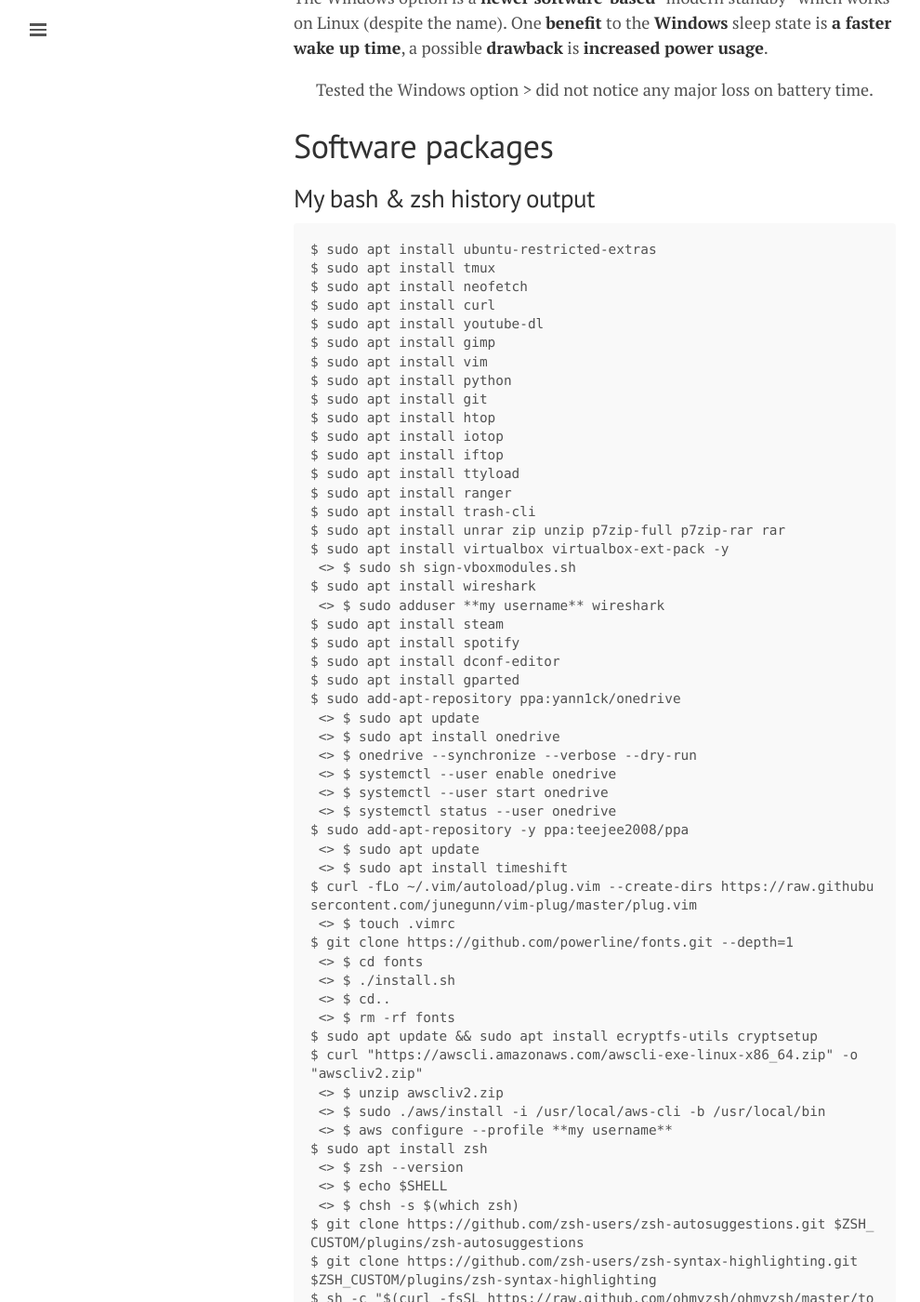
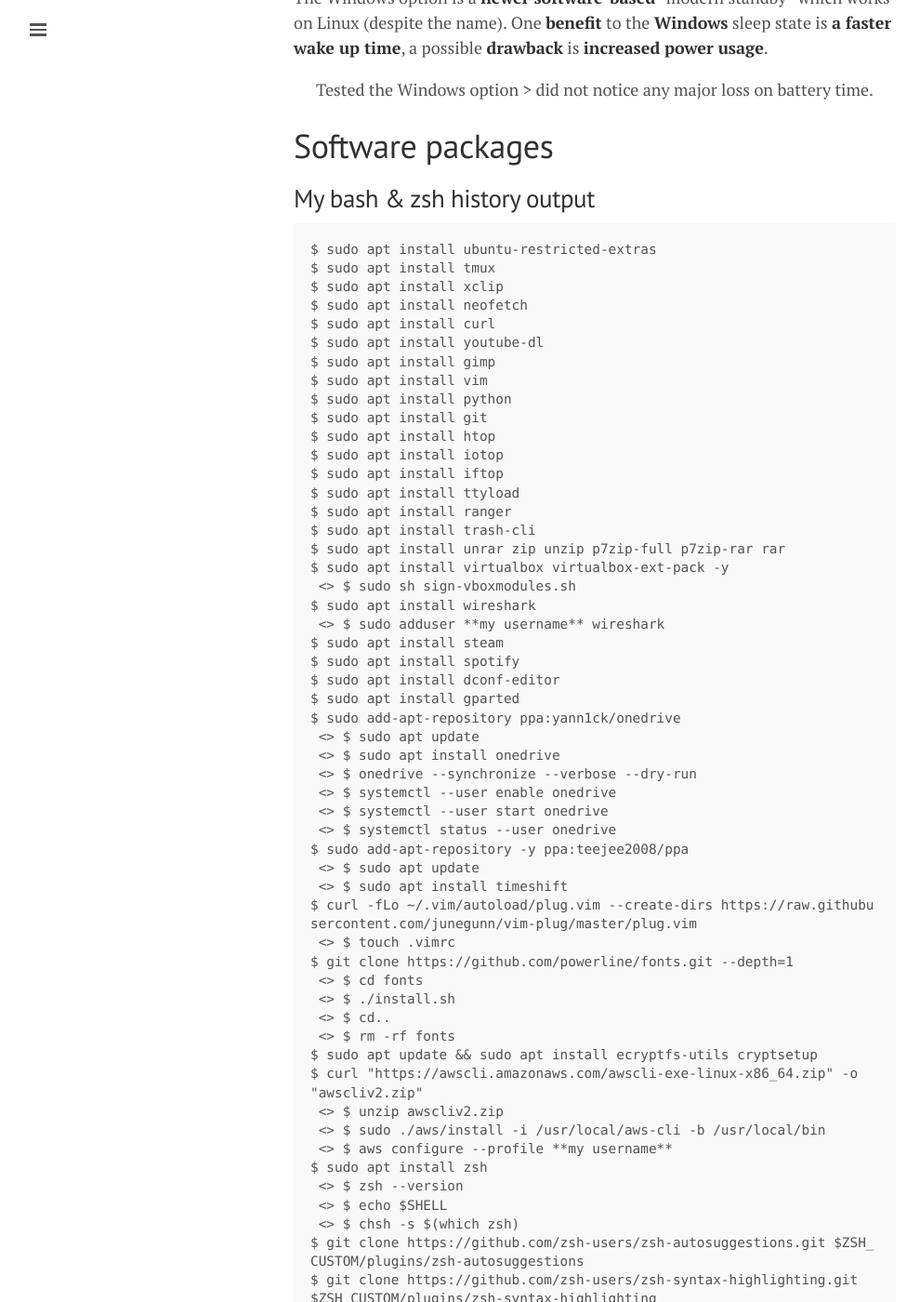
Before and after one commit to lgeurts/lgeurts.github.io, a Jekyll site: the page built from _posts/2021-10-15-ubuntu-setup-notes-for-x1-carbon-gen8.md, in a window 1280 px wide and 1400 px high, scrolled down 1145 px. Shown: the whole window at 93% size, without its empty margins (0-990 px from the left). Built offline with Jekyll 4.4.1, drawn with Linux system fonts in a browser that asks for light colours; nearby versions of some CDN libraries; comment, search, counter and statistics services are not loaded; some of the changed text lies outside the part shown.

Commit message:
Update 2021-10-15-ubuntu-setup-notes-for-x1-carbon-gen8.md

````diff
--- a/_posts/2021-10-15-ubuntu-setup-notes-for-x1-carbon-gen8.md
+++ b/_posts/2021-10-15-ubuntu-setup-notes-for-x1-carbon-gen8.md
@@ -33,6 +33,7 @@
 ```
 $ sudo apt install ubuntu-restricted-extras
 $ sudo apt install tmux
+$ sudo apt install xclip
 $ sudo apt install neofetch
 $ sudo apt install curl
 $ sudo apt install youtube-dl
````
